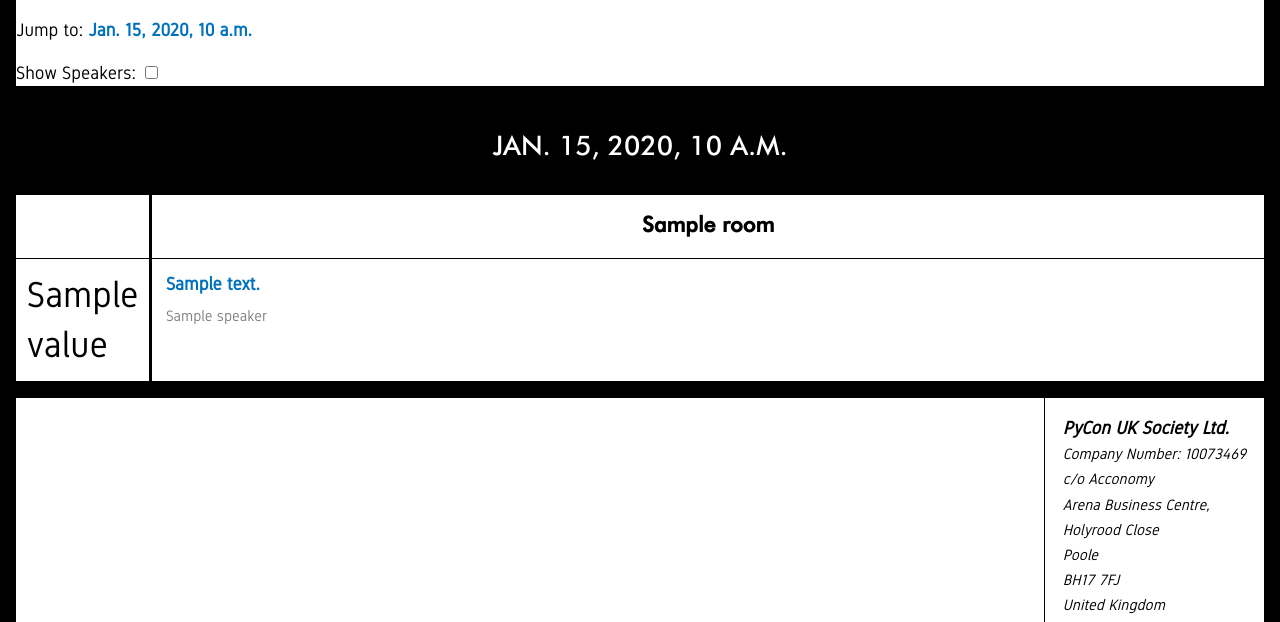
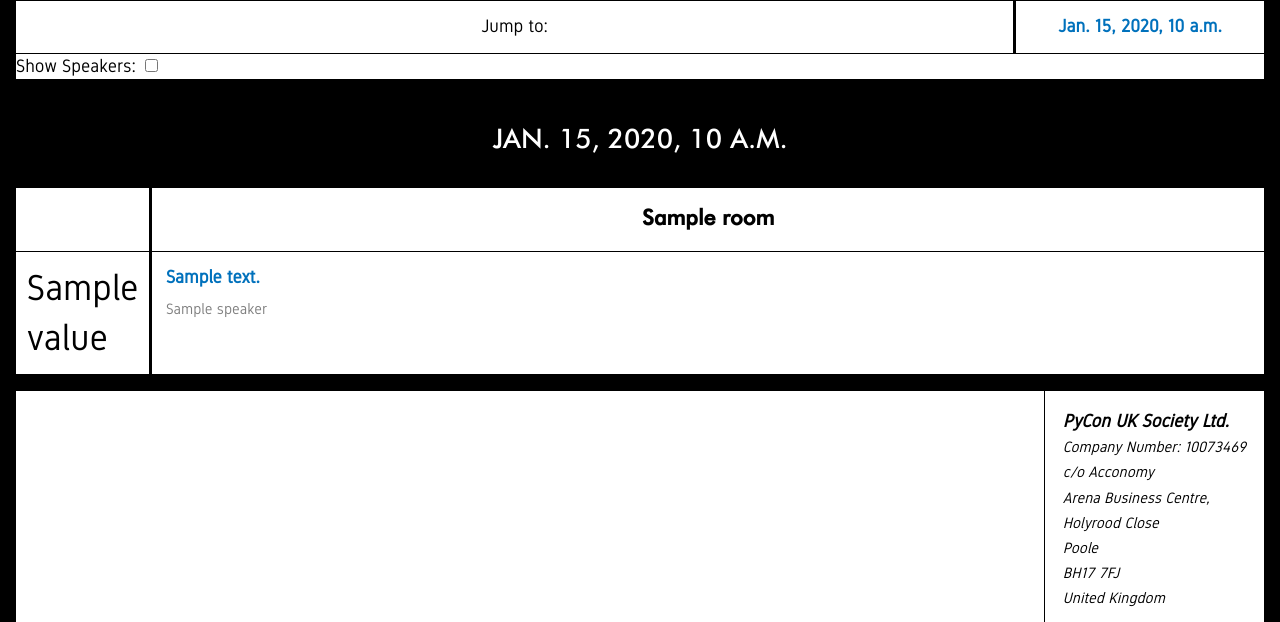
Before and after one commit to PyconUK/2016.pyconuk.org, a Django app: template templates/schedule.html in a window 1280 px wide. Shown: the part 248-870 px from the top of the page. Run offline with Django 3.2, Linux system fonts and the light colour scheme; the template is opened without the code that fills it: most values are stand-ins (such as "Sample title", 1, 10 or a date in 2020); parts of the project's set-up code (start-up, migrations or seed data) failed here and were passed over; some libraries are stand-ins or nearby versions.

Commit message:
2017 theme: Schedule

```diff
--- a/templates/schedule.html
+++ b/templates/schedule.html
@@ -1,4 +1,5 @@
 {% extends "base.html" %}
+{% load humanize %}
 
 {% block content %}
 <div class="header red">
@@ -8,20 +9,21 @@
 </div>
 
 <article class="main-article">
-  <div id="schedule-content">
     <div id="schedule">
-      <p class="noPrint">
-        Jump to:
-        {% for schedule in schedules %}
-        <a href="#{{ schedule.day }}">{{ schedule.date }}</a> {% if not forloop.last %}|{% endif %}
-        {% endfor %}
-      </p>
+      <table class="six noPrint v-centered">
+        <tr>
+          <td>Jump&nbsp;to:</td>
+          {% for schedule in schedules %}
+          <td><a href="#{{ schedule.day }}">{{ schedule.date }}</a></td>
+          {% endfor %}
+        </tr>
+      </table>
       <label for="show-speakers" class="noPrint">Show Speakers:</label>
       <input id="show-speakers" class="noPrint" type="checkbox">
       {% for schedule in schedules %}
       <div id="{{ schedule.day }}" class="pageBreak">
         <h1>{{ schedule.date }}</h1>
-        <table>
+        <table class="{{ schedule.rooms|length|add:1|apnumber }}">
           <tr>
             <th></th>
             {% for room in schedule.rooms %}
@@ -33,7 +35,11 @@
             <td>{{ row.0.value }}</td>
             {% for cell in row|slice:"1:" %}
             {% if cell.value %}
-            <td colspan={{ cell.width }} rowspan={{ cell.height }}>
+            <td colspan="{{ cell.width }}" rowspan="{{ cell.height }}"
+                {% if cell.value.text in 'Registration Introduction Break Lunch Close'|slice:' ' %}
+                class="section"
+                {% endif %}
+                >
               {% if cell.value.url %}
               <a href="{{ cell.value.url }}">{{ cell.value.text }}</a>
               {% else %}
@@ -53,6 +59,5 @@
       </div>
       {% endfor %}
     </div>
-  </div>
 </article>
 {% endblock %}
```
